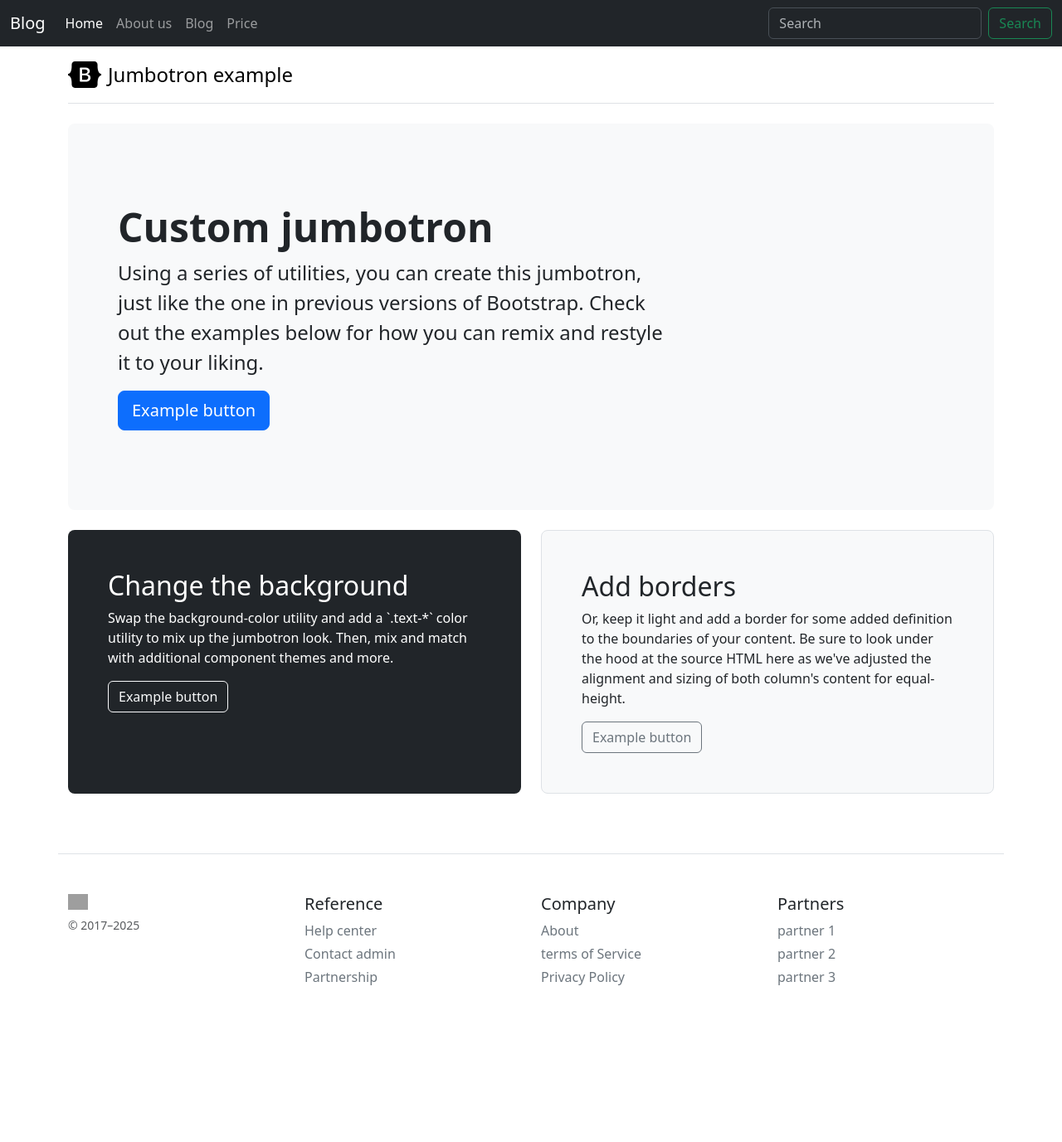
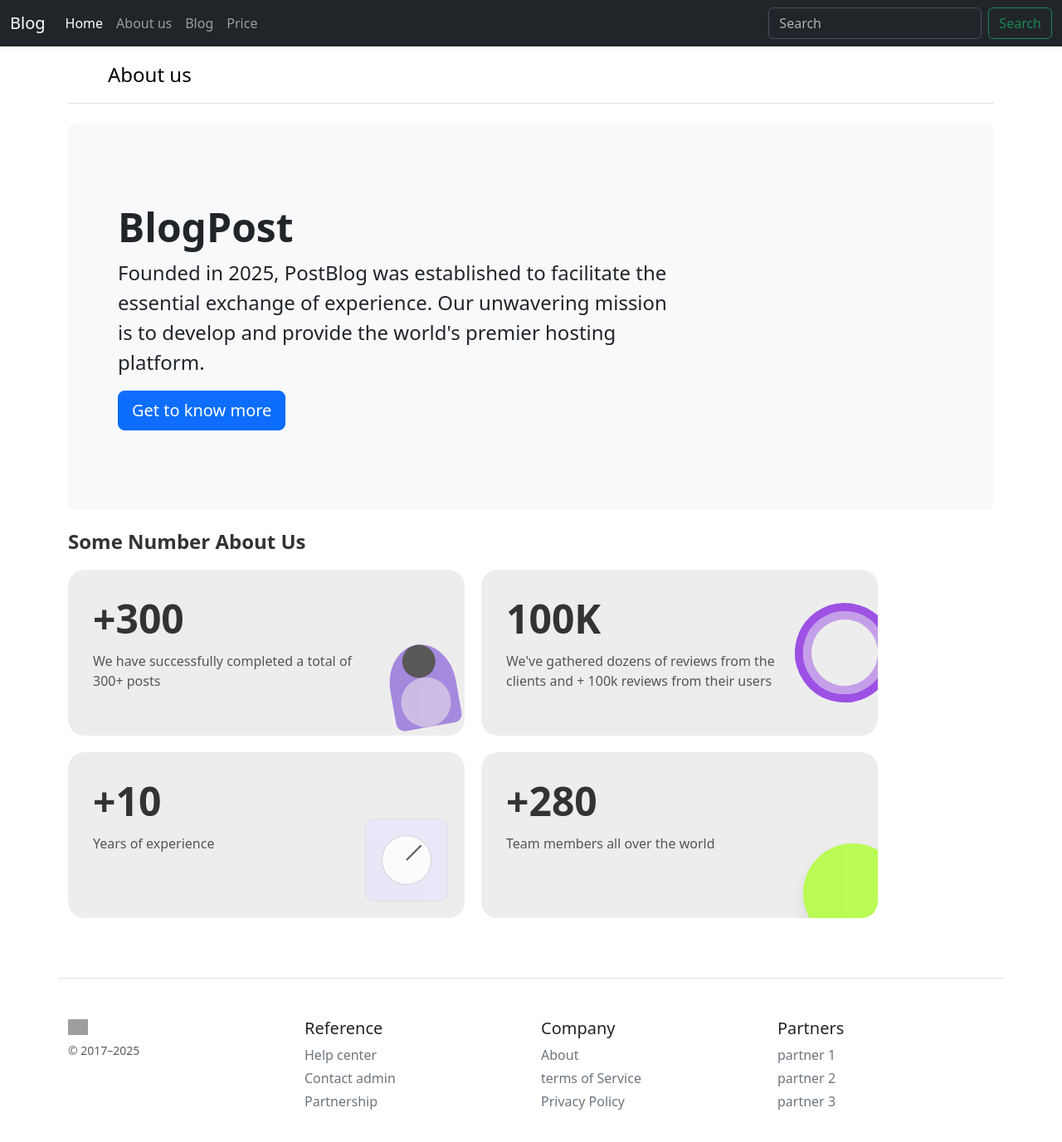
Before and after one commit to Alisher7172/Blog-poster-with-PHP, a PHP site: page /about.php in a window 1280 px wide. Shown: the top 1377 px of the page at 83% size. Before the commit the page ends 1188 px from the top, so only its background shows below. Run offline with PHP 8.4, Linux system fonts and the light colour scheme; grey boxes are pictures that could not be loaded.

Commit message:
about us section is done

```diff
--- a/about.php
+++ b/about.php
@@ -5,28 +5,53 @@ require 'includes/header.php';
 
 <div class="container py-4">
     <header class="pb-3 mb-4 border-bottom"> <a href="/" class="d-flex align-items-center text-body-emphasis text-decoration-none"> <svg xmlns="http://www.w3.org/2000/svg" width="40" height="32" class="me-2" viewBox="0 0 118 94" role="img">
-                <title>Bootstrap</title>
-                <path fill-rule="evenodd" clip-rule="evenodd" d="M24.509 0c-6.733 0-11.715 5.893-11.492 12.284.214 6.14-.064 14.092-2.066 20.577C8.943 39.365 5.547 43.485 0 44.014v5.972c5.547.529 8.943 4.649 10.951 11.153 2.002 6.485 2.28 14.437 2.066 20.577C12.794 88.106 17.776 94 24.51 94H93.5c6.733 0 11.714-5.893 11.491-12.284-.214-6.14.064-14.092 2.066-20.577 2.009-6.504 5.396-10.624 10.943-11.153v-5.972c-5.547-.529-8.934-4.649-10.943-11.153-2.002-6.484-2.28-14.437-2.066-20.577C105.214 5.894 100.233 0 93.5 0H24.508zM80 57.863C80 66.663 73.436 72 62.543 72H44a2 2 0 01-2-2V24a2 2 0 012-2h18.437c9.083 0 15.044 4.92 15.044 12.474 0 5.302-4.01 10.049-9.119 10.88v.277C75.317 46.394 80 51.21 80 57.863zM60.521 28.34H49.948v14.934h8.905c6.884 0 10.68-2.772 10.68-7.727 0-4.643-3.264-7.207-9.012-7.207zM49.948 49.2v16.458H60.91c7.167 0 10.964-2.876 10.964-8.281 0-5.406-3.903-8.178-11.425-8.178H49.948z" fill="currentColor"></path>
-            </svg> <span class="fs-4">Jumbotron example</span> </a> </header>
+                <title>About us</title>
+            </svg> <span class="fs-4">About us</span> </a> </header>
     <div class="p-5 mb-4 bg-body-tertiary rounded-3">
         <div class="container-fluid py-5">
-            <h1 class="display-5 fw-bold">Custom jumbotron</h1>
-            <p class="col-md-8 fs-4">Using a series of utilities, you can create this jumbotron, just like the one in previous versions of Bootstrap. Check out the examples below for how you can remix and restyle it to your liking.</p> <button class="btn btn-primary btn-lg" type="button">Example button</button>
+            <h1 class="display-5 fw-bold">BlogPost</h1>
+            <p class="col-md-8 fs-4">Founded in 2025, PostBlog was established to facilitate the essential exchange of experience. Our unwavering mission is to develop and provide the world's premier hosting platform.</p> <a href="https://www.wikipedia.org/" target="_blank"><button class="btn btn-primary btn-lg" type="button">Get to know more</button></a>
         </div>
     </div>
     <div class="row align-items-md-stretch">
-        <div class="col-md-6">
-            <div class="h-100 p-5 text-bg-dark rounded-3">
-                <h2>Change the background</h2>
-                <p>Swap the background-color utility and add a `.text-*` color utility to mix up the jumbotron look. Then, mix and match with additional component themes and more.</p> <button class="btn btn-outline-light" type="button">Example button</button>
+       <div class="stats-container">
+        <h2 class="section-title">Some Number About Us</h2>
+        <div class="stats-grid">
+
+            <div class="stat-card">
+                <div class="stat-content">
+                    <span class="stat-number">+300</span>
+                    <p class="stat-description">We have successfully completed a total of 300+ posts</p>
+                </div>
+                <div class="stat-image stat-image-1"></div>
             </div>
+
+            <div class="stat-card">
+                <div class="stat-content">
+                    <span class="stat-number">100K</span>
+                    <p class="stat-description">We've gathered dozens of reviews from the clients and + 100k reviews from their users</p>
+                </div>
+                 <div class="stat-image stat-image-2"></div>
+            </div>
+
+            <div class="stat-card">
+                <div class="stat-content">
+                    <span class="stat-number">+10</span>
+                    <p class="stat-description">Years of experience</p>
+                </div>
+                 <div class="stat-image stat-image-3"></div>
+            </div>
+
+            <div class="stat-card">
+                <div class="stat-content">
+                    <span class="stat-number">+280</span>
+                    <p class="stat-description">Team members all over the world</p>
+                </div>
+                 <div class="stat-image stat-image-4"></div>
+            </div>
+
         </div>
-        <div class="col-md-6">
-            <div class="h-100 p-5 bg-body-tertiary border rounded-3">
-                <h2>Add borders</h2>
-                <p>Or, keep it light and add a border for some added definition to the boundaries of your content. Be sure to look under the hood at the source HTML here as we've adjusted the alignment and sizing of both column's content for equal-height.</p> <button class="btn btn-outline-secondary" type="button">Example button</button>
-            </div>
-        </div>
+    </div>
     </div>
 </div>
 
--- a/assets/style.css
+++ b/assets/style.css
@@ -254,3 +254,174 @@
  .bd-mode-toggle .dropdown-menu .active .bi {
      display: block !important
  }
+
+
+ .stats-container {
+    max-width: 1000px;
+    width: 90%;
+}
+
+.section-title {
+    font-size: 1.5rem;
+    font-weight: 600;
+    color: #333;
+    margin-bottom: 20px;
+}
+
+/* Grid Layout for Cards */
+.stats-grid {
+    display: grid;
+    grid-template-columns: repeat(2, 1fr);
+    gap: 20px;
+}
+
+/* Card Styling */
+.stat-card {
+    background-color: #ededed;
+    padding: 30px;
+    border-radius: 20px;
+    position: relative;
+    overflow: hidden;
+    min-height: 200px;
+    display: flex;
+    flex-direction: column;
+    justify-content: space-between;
+}
+
+.stat-number {
+    font-size: 3rem;
+    font-weight: 700;
+    color: #333;
+    line-height: 1.2;
+    display: block;
+    margin-bottom: 10px;
+}
+
+.stat-description {
+    font-size: 1rem;
+    font-weight: 400;
+    color: #555;
+    margin: 0;
+    max-width: 80%;
+}
+
+/* Decorative Image Placeholders (Simulating the 3D objects) */
+.stat-image {
+    position: absolute;
+    z-index: 1; /* Keep it above the card content */
+    opacity: 0.8; /* Slight transparency for visual effect */
+    background-size: contain;
+    background-repeat: no-repeat;
+
+}
+
+/* Image 1: 3D Object (Top Right) */
+.stat-image-1 {
+    width: 80px;
+    height: 100px;
+    bottom: 10px;
+    right: 10px;
+    transform: rotate(-10deg);
+    /* Placeholder style for the object */
+    background-color: #9370DB;
+    border-radius: 50% 50% 10px 10px;
+}
+/* A better simulation for the black/purple object */
+.stat-image-1::before {
+    content: '';
+    position: absolute;
+    top: 0;
+    left: 50%;
+    transform: translateX(-50%);
+    width: 40px;
+    height: 40px;
+    background-color: #333; /* Dark top */
+    border-radius: 50%;
+}
+.stat-image-1::after {
+    content: '';
+    position: absolute;
+    bottom: 0;
+    left: 50%;
+    transform: translateX(-50%);
+    width: 60px;
+    height: 60px;
+    background-color: #C3B1E1; /* Light purple base */
+    border-radius: 50%;
+}
+
+
+/* Image 2: Slinky (Bottom Right) */
+.stat-image-2 {
+    width: 120px;
+    height: 120px;
+    top: 50%;
+    right: -20px;
+    transform: translateY(-50%) rotate(10deg);
+    /* Placeholder style for the slinky */
+    background-color: transparent;
+    border: 10px solid #8A2BE2; /* Violet color */
+    border-radius: 50%;
+    box-shadow: 0 0 0 10px rgba(138, 43, 226, 0.5) inset;
+}
+
+/* Image 3: Clock (Bottom Right) */
+.stat-image-3 {
+    width: 100px;
+    height: 100px;
+    bottom: 20px;
+    right: 20px;
+    /* Placeholder style for the clock */
+    background-color: #E6E6FA; /* Light wood color */
+    border: 1px solid #ddd;
+    border-radius: 10px;
+}
+.stat-image-3::before {
+    content: '';
+    position: absolute;
+    top: 50%;
+    left: 50%;
+    transform: translate(-50%, -50%);
+    width: 60px;
+    height: 60px;
+    background-color: white;
+    border-radius: 50%;
+    border: 1px solid #ccc;
+}
+.stat-image-3::after {
+    content: '';
+    position: absolute;
+    top: 50%;
+    left: 50%;
+    transform: translate(-50%, -100%) rotate(45deg);
+    width: 2px;
+    height: 25px;
+    background-color: #333; /* Minute hand */
+    transform-origin: bottom;
+}
+
+/* Image 4: Tennis Ball (Bottom Right) */
+.stat-image-4 {
+    width: 120px;
+    height: 120px;
+    bottom: -30px;
+    right: -30px;
+    /* Placeholder style for the tennis ball */
+    background-color: #ADFF2F; /* Green-yellow color */
+    border-radius: 50%;
+    box-shadow: 0 10px 20px rgba(0, 0, 0, 0.1);
+}
+
+/* Responsive Adjustments */
+@media (max-width: 768px) {
+    .stats-grid {
+        grid-template-columns: 1fr; /* Single column on smaller screens */
+    }
+
+    .stat-number {
+        font-size: 2.5rem;
+    }
+
+    .stat-card {
+        min-height: 180px;
+    }
```
